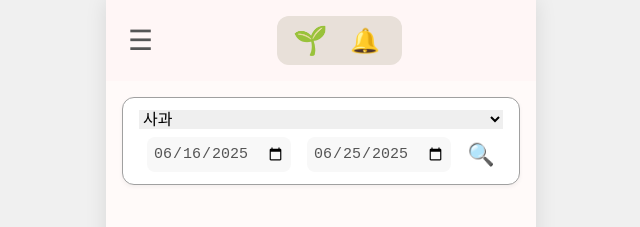
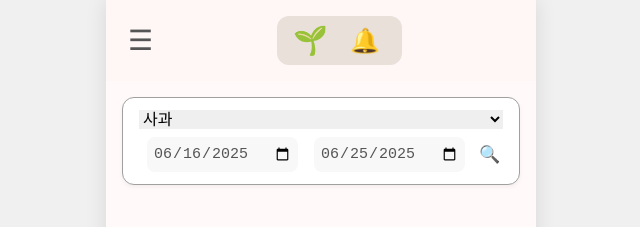
Before and after one commit to AgriData-Lab/Frontend, a React (Create React App) app: page /wholesale-price in a window 1280 px wide. Shown: the top 227 px of the page, without its empty margins (319-959 px from the left). Built offline with nearby package versions, Linux system fonts and the light colour scheme.

Commit message:
♻️ Refactor: 날짜 사이즈 수정
Refactor: 날짜 사이즈 수정

```diff
--- a/src/pages/wholesale_retail/Wholesale-price.tsx
+++ b/src/pages/wholesale_retail/Wholesale-price.tsx
@@ -431,16 +431,16 @@ const WholesalePricePage = () => {
             value={startDate}
             onChange={e => setStartDate(e.target.value)}
             className="date-input"
-            style={{ flex: 1, minWidth: 110, maxWidth: 140 }}
+            style={{ width: 140}}
           />
           <input
             type="date"
             value={endDate}
             onChange={e => setEndDate(e.target.value)}
             className="date-input"
-            style={{ flex: 1, minWidth: 110, maxWidth: 140 }}
+            style={{ width: 140 }}
           />
-          <button onClick={handleSearch} className="search-button" style={{ minWidth: 44, fontSize: 22 }}>
+          <button onClick={handleSearch} className="search-button" style={{ width: 30, fontSize: 17 }}>
             🔍
           </button>
         </div>
```
